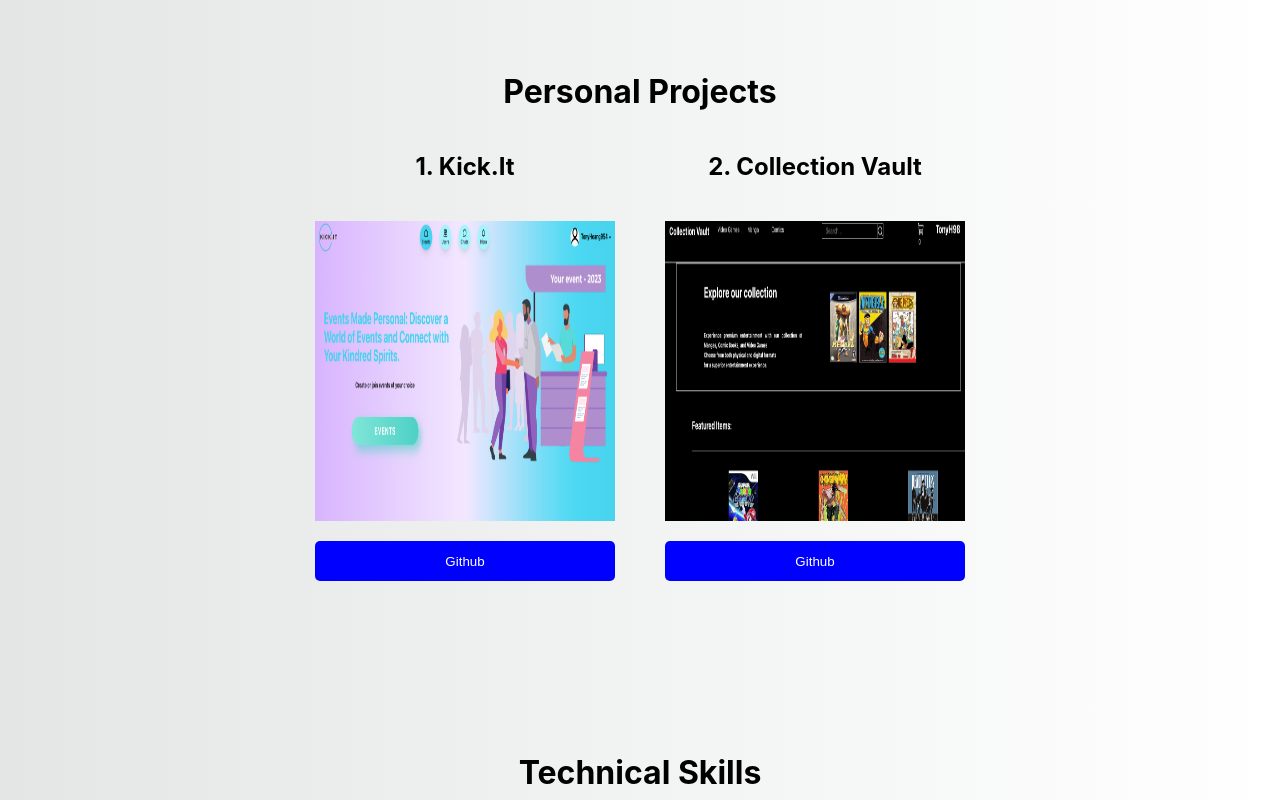
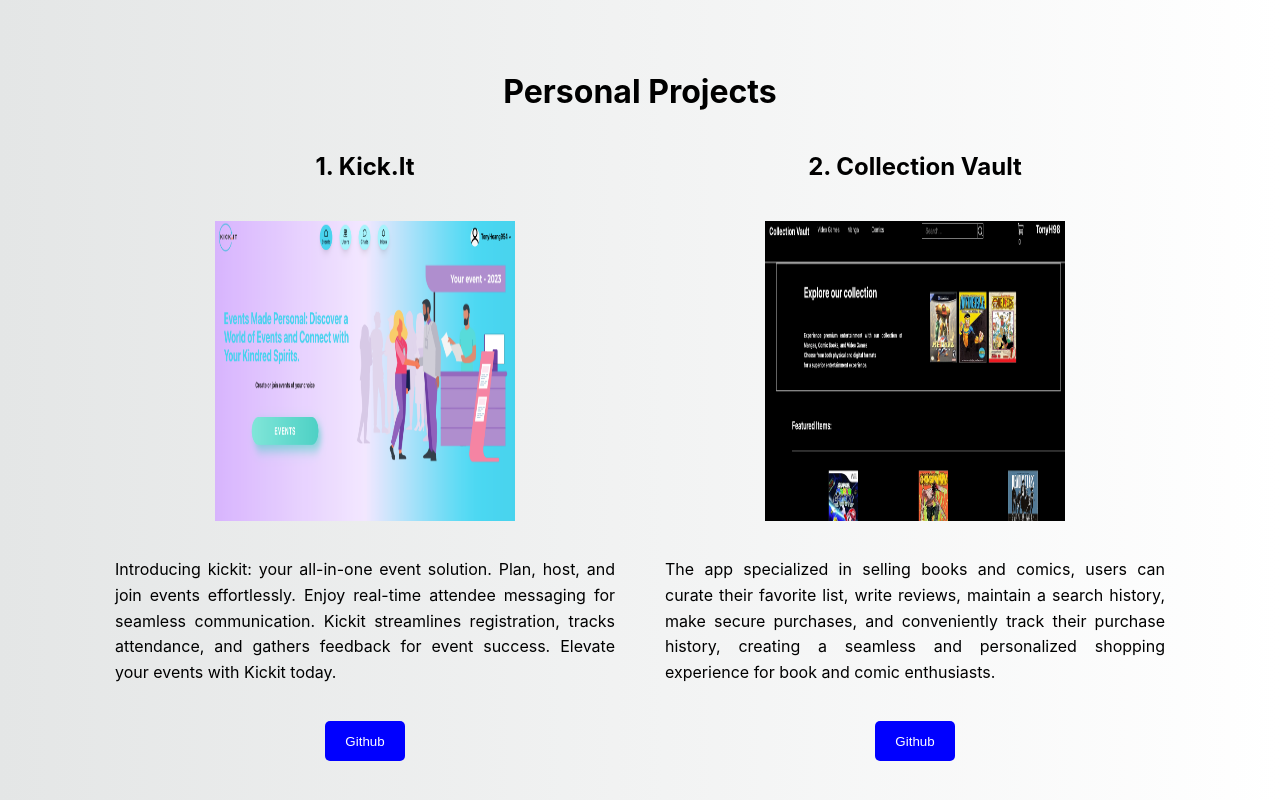
Before and after one commit to TonyH98/tony-portfolio, a React (Create React App) app: page / in a window 1280 px wide. Shown: the part 560-1360 px from the top of the page. Built offline with nearby package versions, Linux system fonts and the light colour scheme.

Commit message:
Add Description for the projects

```diff
--- a/src/Components/Projects/Project.css
+++ b/src/Components/Projects/Project.css
@@ -16,6 +16,9 @@
   display: flex;
   flex-direction: column;
   gap: 20px;
+
+  width: 500px;
+  align-items: center;
 }
 
 
@@ -25,10 +28,15 @@
   background-color: blue;
   color: white;
   border-radius: 5px;
+  width: 80px;
   cursor: pointer;
 }
 
 
+.project p {
+  text-align: justify;
+  line-height: 1.6;
+}
 
 
 @media (min-width: 320px) and (max-width: 576px) {
--- a/src/Components/Projects/Projects.js
+++ b/src/Components/Projects/Projects.js
@@ -18,17 +18,30 @@
 
         <h2>1. Kick.It</h2>
         <img src="./kickit.png" alt="kickit" className="project-img"/>
+        <div class="project-content">
+        <p>
+            Introducing kickit: your all-in-one event solution.
+            Plan, host, and join events effortlessly. Enjoy real-time attendee messaging for
+            seamless communication. Kickit streamlines registration, tracks attendance,
+             and gathers feedback for event success. Elevate your events with Kickit today.
+        </p>
+    </div>
         <button className="button-link">Github</button>
         </div>
 
 
         <div className="project">
-        <h2>2. Collection Vault</h2>
-        <img src="./collectionVault.png" alt="collectionValut" className="project-img"/>
-
-        <button className="button-link" >Github</button>
-
-        </div>
+    <h2>2. Collection Vault</h2>
+    <img src="./collectionVault.png" alt="collectionValut" className="project-img"/>
+    <div class="project-content">
+        <p>
+            The app specialized in selling books and comics, users can curate their favorite list, write reviews,
+            maintain a search history, make secure purchases, and conveniently track their purchase history, creating a
+            seamless and personalized shopping experience for book and comic enthusiasts.
+        </p>
+    </div>
+        <button className="button-link">Github</button>
+</div>
 
     </div>
 
```
